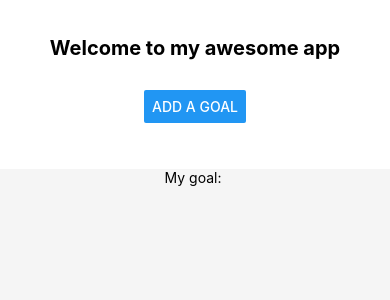
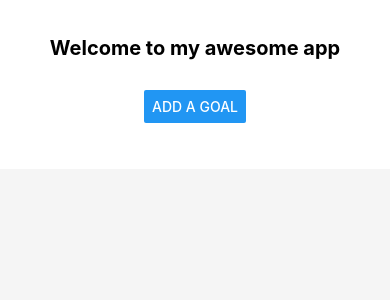
Before and after one commit to Gnblink0/gina_mobile, a React Native app: screen / in a window 390 px wide. Shown: the top 300 px of the page. Built offline with nearby package versions, Linux system fonts and the light colour scheme.

Commit message:
feat: Add styled goal text display with conditional rendering

```diff
--- a/App.tsx
+++ b/App.tsx
@@ -34,7 +34,7 @@ export default function App() {
         />
       </View>
       <View style={styles.buttonSection}>
-        <Text>My goal: {inputText}</Text>
+        {inputText && <Text style={styles.goalText}>{inputText}</Text>}
       </View>
     </SafeAreaView>
   );
@@ -63,4 +63,11 @@ const styles = StyleSheet.create({
     marginTop: 30,
     margin: 10,
   },
+  goalText: {
+    fontSize: 20,
+    fontWeight: "bold",
+    backgroundColor: "pink",
+    padding: 10,
+    borderRadius: 10,
+  },
 });
```
